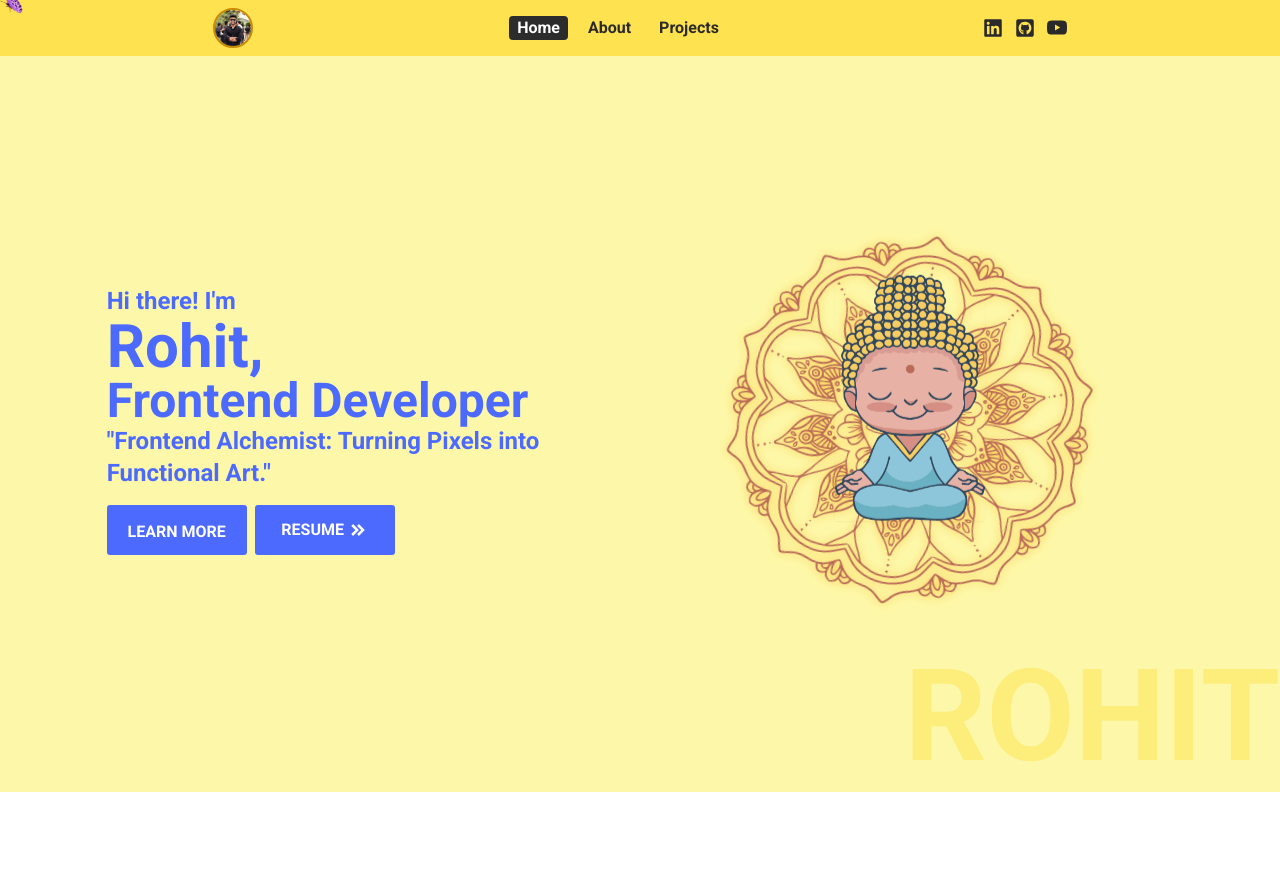
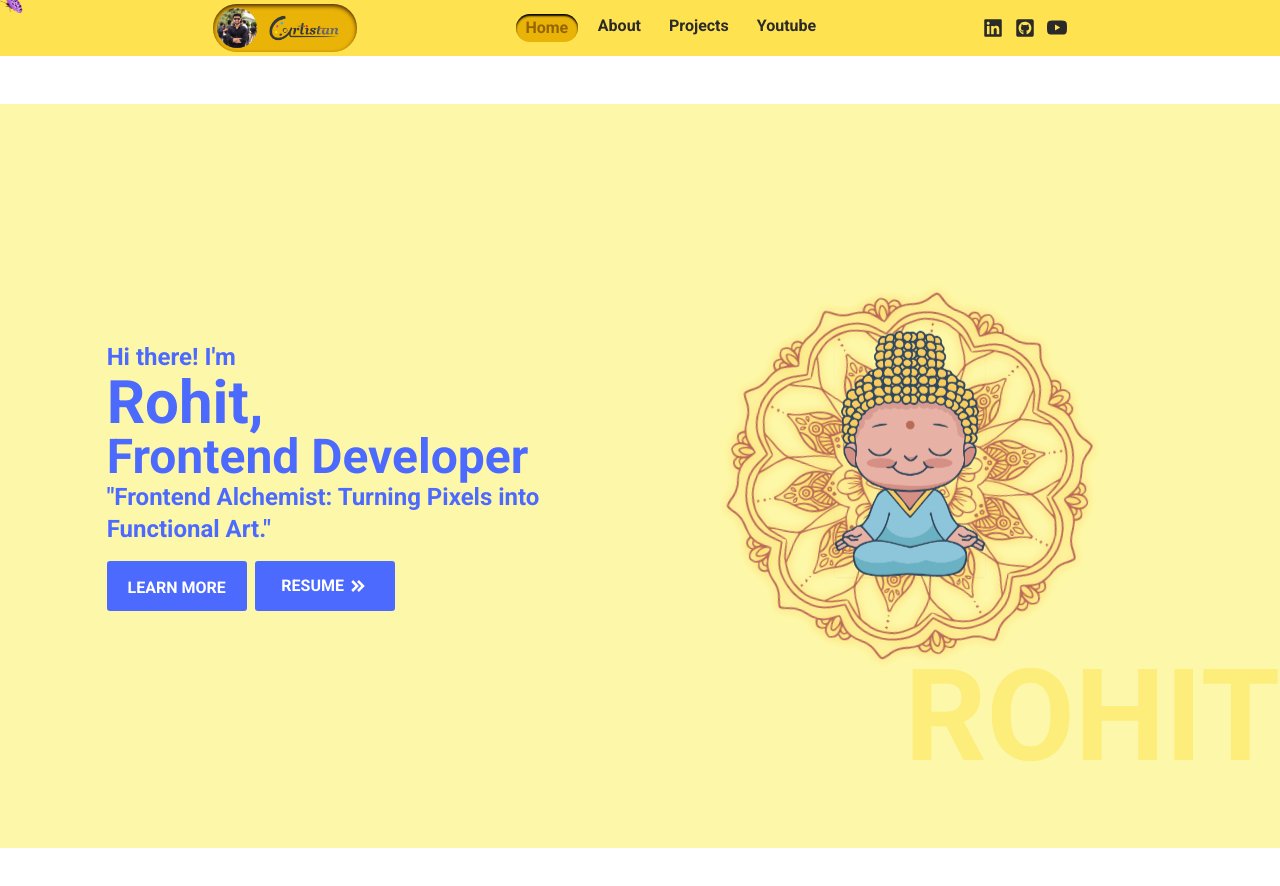
Before and after one commit to rohitraj07372/Portfolio_, a React (Create React App) app: page /#/ in a window 1280 px wide. Shown: the top 886 px of the page. Built offline with nearby package versions, Linux system fonts and the light colour scheme.

Commit message:
modefied the style

```diff
--- a/src/App.js
+++ b/src/App.js
@@ -10,6 +10,7 @@ import Butterfly from './components/Butterfly';
 import Footer from './components/Footer';
 import ProjectDetails from './pages/ProjectDetails';
 import { useState } from 'react';
+import Youtube from './pages/Youtube';
 
 
 function App() {
@@ -17,18 +18,23 @@ function App() {
   return (
     <div className="  ">
     <Butterfly/>
+     <div>
+     <Navbar hamIsClicked={hamIsClicked} setHamIsClicked={setHamIsClicked} />
+      </div>
 
-   <Navbar hamIsClicked={hamIsClicked} setHamIsClicked={setHamIsClicked} />
-
+    <div className='mt-[3.5rem]'>
     <Routes>
      <Route path='/' element={<Home hamIsClicked={hamIsClicked} setHamIsClicked={setHamIsClicked}/>}/>
      <Route path='/about' element={<About hamIsClicked={hamIsClicked} setHamIsClicked={setHamIsClicked}/>}/>
      <Route path='/projects' element={<Projects hamIsClicked={hamIsClicked} setHamIsClicked={setHamIsClicked}/>}/>
      <Route path="/projects#projectDetails" component={ProjectDetails} />
+     <Route path='/youtube' element={<Youtube/>}/>
 
 
 
     </Routes>
+
+    </div>
 
  </div>
 
--- a/src/components/Card.js
+++ b/src/components/Card.js
@@ -7,8 +7,8 @@ function Card({details}) {
 
 
   return (
-    <div className='w-96 p-2 group shadow-lg relative    bg-yellow-100   transition-all duration-500 ease hover:shadow-xl     '>
-       <p className='absolute bottom-3 opacity-0 text-purple-700 font-semibold m-4  p-3 flex justify-center items-center   group-hover:opacity-100  z-40 transition-all duration-3
+    <div className='w-[21rem] p-2 group shadow-lg relative    bg-yellow-100   transition-all duration-500 ease hover:shadow-xl     '>
+       <p className='absolute -bottom-2 opacity-0 text-purple-700 font-semibold m-4  p-3 flex justify-center items-center   group-hover:opacity-100  z-40 transition-all duration-3
        00 ease-in-out  '>{details.desc.Overview.substring(0,150)+"..."} </p>
      <div className=' group-hover:opacity-20    text-center transition-all duration-500 '>
 
@@ -18,7 +18,7 @@ function Card({details}) {
 
 
      </div>
-     <div className='absolute bottom-2 left-[50%] group-hover:-translate-y-40 transition-all duration-300  -translate-x-[50%] bg-slate-900 pt-1 rounded-md px-3'>
+     <div className='absolute bottom-2 left-[50%] text-center  inline-block min-w-max group-hover:-translate-y-36 transition-all duration-300  -translate-x-[50%] bg-slate-900 pt-1 rounded-md px-3'>
             <p className='text-white font-bold text-lg '>{details.title}</p>
         </div>
     </div>
--- a/src/components/Navbar.css
+++ b/src/components/Navbar.css
@@ -1,8 +1,10 @@
 .active{
-    background-color: rgb(44, 44, 44);
-    color:white;
-    border-radius: 4px;
-    transition: all .4s ease-in;
+    background-color: rgb(234 179 8  );
+    color:rgb(148, 101, 0);
+    box-shadow: inset 0 2px 2px rgba(0, 0, 0, 1);
+    border-radius: 1000px;
+    transition: all .4s ease-in-out;
+    padding: .1rem;
 
 }
 
--- a/src/components/Navbar.js
+++ b/src/components/Navbar.js
@@ -7,6 +7,7 @@ import {FaLinkedin} from 'react-icons/fa'
 import {RxHamburgerMenu} from 'react-icons/rx'
 import {HiPlusSm} from 'react-icons/hi'
 import './Navbar.css'
+import logo from '../assets/logo.png'
 
 function Navbar({hamIsClicked, setHamIsClicked}) {
     const yellow =' #FFE24F';
@@ -18,9 +19,14 @@ function Navbar({hamIsClicked, setHamIsClicked}) {
   return (
     <div className='bg-[#FFE24F] h-[3.5rem] flex items-center z-[70] fixed top-0 w-full '>
      <nav className='z-[15]  flex relative justify-between w-8/12 mx-auto sm:mx-auto xs:mx-auto   items-center sm:w-11/12 xs:w-11/12 md:w-8/12 lg:w-8/12'>
-        <div>
-        <Link to='/'><img className='rounded-full border-2 border-yellow-600' src={profile} alt="profile_image" width='40px' /></Link>
+
+     <Link to='/'>
+        <div className=' flex gap-3 items-center bg-yellow-500  shadow-inner p-1 shadow-yellow-950
+         rounded-full w-[9rem]  '>
+        <img className='rounded-full  ' src={profile} alt="profile_image" width='40px' />
+         <img src={logo} alt="" width='70px'  className='  '/>
       </div>
+      </Link>
       < div className={` flex gap-3 text-[#2b2a2a] font-semibold font-serif    md:flex md:gap-3 lg:flex lg:gap-3 ${hamIsClicked?"xs:flex-col xs:absolute xs:top-12 xs:bg-yellow-200  sm:absolute sm:top-12 sm:left-0 sm:bg-yellow-200 md:relative md:bg-transparent md:top-[50%] lg:bg-transparent lg:relative lg:top-[50%]  xs:left-0    xs:gap-2 xs:w-full sm:flex-col sm:gap-2 sm:w-full  md:flex-row  md:gap-3 lg:flex-row lg:gap-3 md:place-content-center lg:place-content-center ": "xs:hidden  sm:hidden  md:flex-row  md:gap-3 lg:flex-row lg:gap-3 md:relative md:top-[50%] lg:relative lg:top-[50%]"}  `}>
 
         <NavLink to='/'>
@@ -31,6 +37,10 @@ function Navbar({hamIsClicked, setHamIsClicked}) {
         </NavLink>
         <NavLink to='/projects'>
         <h1 className='px-2'onClick={()=>setHamIsClicked(false)}>Projects</h1>
+        </NavLink>
+
+        <NavLink to='/youtube'>
+          <h1 className='px-2'onClick={()=>setHamIsClicked(false)}>Youtube</h1>
         </NavLink>
 
       </div>
--- a/src/pages/About.js
+++ b/src/pages/About.js
@@ -21,7 +21,7 @@ const handleMouseLeave = ()=>{
 
 
   return (
-    <div className={`bg-[#f8ecae] pb-4 transition-all duration-300 ease-in ${hamIsClicked?"blur-sm opacity-80 ":""}`}>
+    <div className={`bg-[#f8ecae] pt-4 pb-4 transition-all duration-300 ease-in ${hamIsClicked?"blur-sm opacity-80 ":""}`}>
       <p className='font-bold text-4xl  w-full text-center mb-6 underline text-[#4D6AFF]  pt-4  '>Welcome to Rohit Kumar's Portfolio</p>
       <div className='flex justify-between w-10/12 mx-auto xs:flex-col-reverse sm:flex-col-reverse sm:items-center md:justify-between lg:justify-between md:items-start lg:items-start sm:w-full md:w-10/12 lg:w-10/12 md:flex-row sm:mx-auto xs:mx-auto xs:items-center xs:w-full  lg:flex-row '>
       <div className='w-[50%] xs:w-10/12 sm:w-10/12  md:w-[50%] lg:w-[50%] text-[#4D6AFF] '>
--- a/src/pages/Home.js
+++ b/src/pages/Home.js
@@ -8,7 +8,7 @@ import {BiSolidChevronsRight} from 'react-icons/bi'
 
 function Home({hamIsClicked, setHamIsClicked}) {
   return (
-    <div className={`w-full h-full bg-[#fdf8a9] transition-all duration-300 ease-in ${hamIsClicked?"blur-sm opacity-80 ":""}`}>
+    <div className={`   bg-[#fdf8a9] transition-all duration-300 ease-in ${hamIsClicked?"blur-sm opacity-80 ":""}`}>
 
 
     <div className='  w-10/12  mx-auto flex gap-2  xs:flex-col-reverse xs:gap-3  xs:justify-evenly xs:items-center  sm:flex-col-reverse xs:h-screen  sm:h-screen  md:flex-row lg:flex-row justify-between items-center md:h-[calc(100vh-3.5rem)]  lg:h-[calc(100vh-3.5rem)]  '>
--- a/src/pages/Projects.js
+++ b/src/pages/Projects.js
@@ -1,4 +1,4 @@
-import React, { useState } from 'react'
+
 import data from '../../../portfolio_/src/data/CardData'
 import Cards from '../../../portfolio_/src/components/Cards'
 
@@ -8,7 +8,7 @@ function Projects({hamIsClicked, setHamIsClicked}) {
   const cardData = data;
   console.log(data);
   return (
-    <div className={`bg-yellow-100 -z-10 transition-all duration-300 ease-in ${hamIsClicked?"blur-sm opacity-80 ":""}`}>
+    <div className={`bg-yellow-100    pt-6 -z-10 transition-all duration-300 ease-in ${hamIsClicked?"blur-sm opacity-80 ":""}`}>
         <Cards data = {cardData} />
     </div>
   )
--- /dev/null
+++ b/src/pages/Youtube.js
@@ -0,0 +1,11 @@
+import React from 'react'
+
+function Youtube() {
+  return (
+    <div className='h-screen w-screen flex justify-center items-center font-bold text3xl'>
+      Coming soon
+    </div>
+  )
+}
+
+export default Youtube
```
Also changed, not shown: src/assets/logo.png (added).
